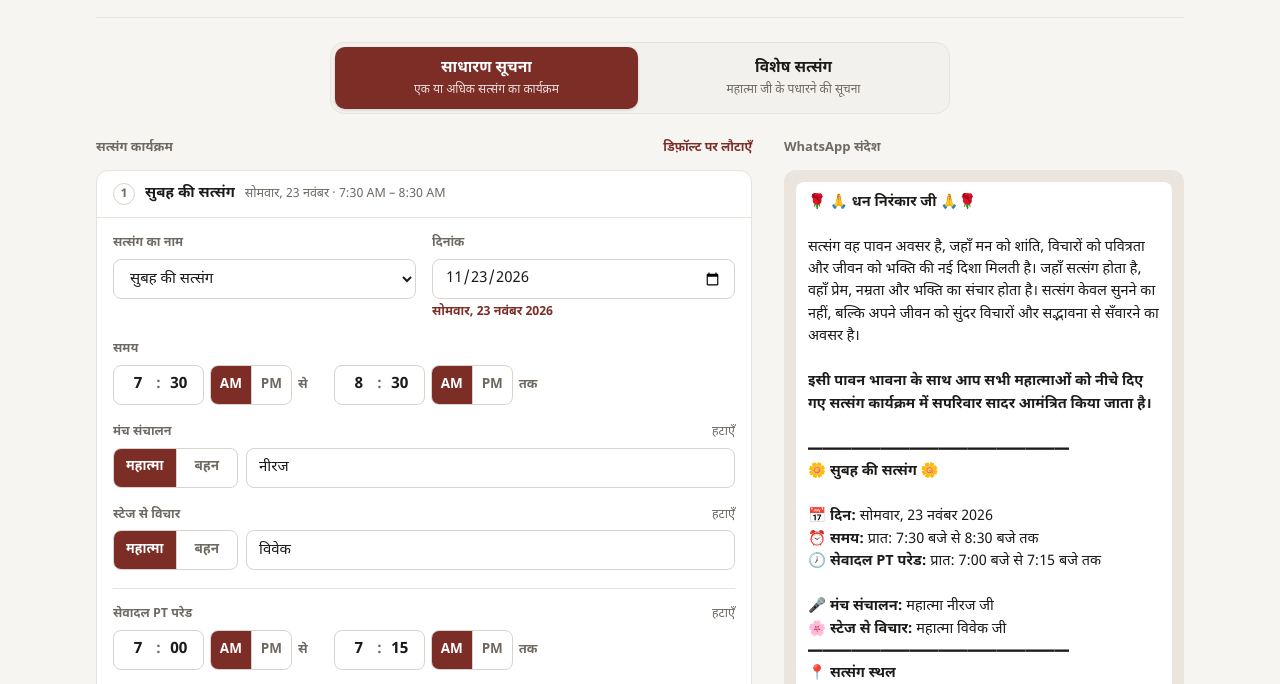
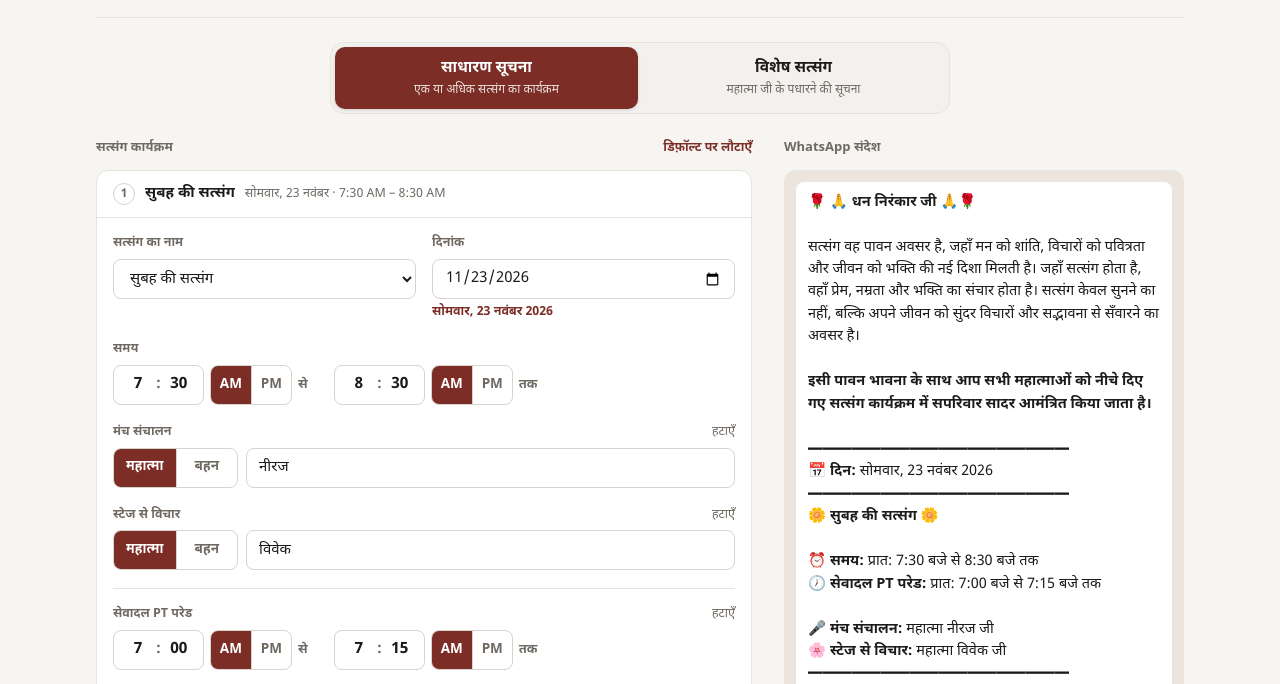
Before and after one commit to madhursharma1999/nirankari-sangat-card, a plain HTML site: page notice.html in a window 1280 px wide. Shown: the part 86-770 px from the top of the page. Drawn offline with Linux system fonts and the light colour scheme.

Commit message:
Update notice.html
date separated

```diff
--- a/notice.html
+++ b/notice.html
@@ -259,7 +259,7 @@ function sevaLines(s, vicharIcon, withPrasad){
 
 function buildRegular(st){
   const T = st.text || {}, list = st.sangats, multi = list.length > 1;
-  const sharedDate = multi && list[0].date && list.every(s => s.date === list[0].date);
+  const sharedDate = list[0].date && list.every(s => s.date === list[0].date);   // one day → date banner at the top (even for a single sangat)
   const locs = list.map(s => locOf(s, st));
   const oneLoc = locs.every(l => locKey(l) === locKey(locs[0]));
   const L = ["🌹 🙏 *धन निरंकार जी* 🙏🌹", ""];
```
